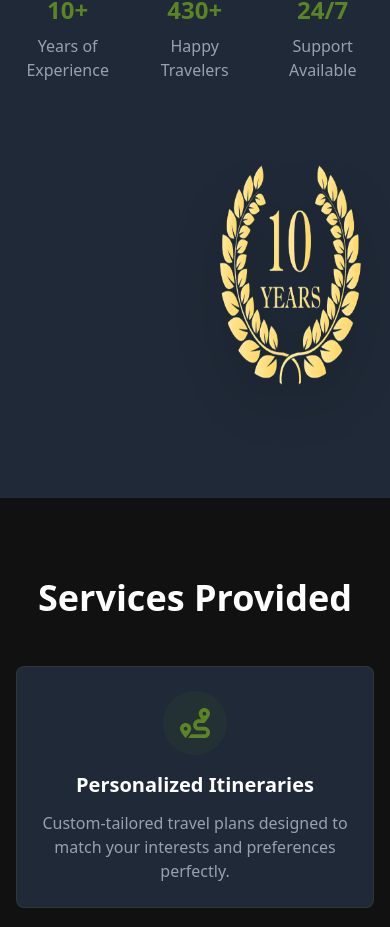
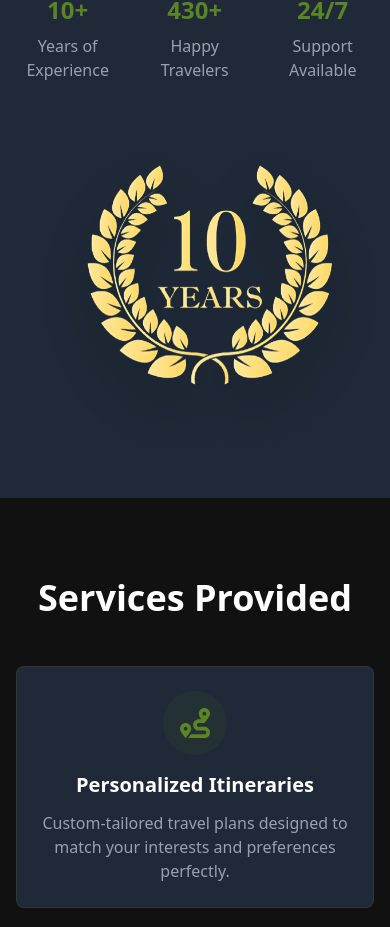
Before and after one commit to henna-maryam/Greenhopper, a React (Vite) app: page / in a window 390 px wide. Shown: the part 5758-6685 px from the top of the page. Built offline with nearby package versions, Linux system fonts and the light colour scheme; no server answers; a web font is replaced by a local one.

Commit message:
transition issue solved

```diff
--- a/src/components/AboutUs.jsx
+++ b/src/components/AboutUs.jsx
@@ -52,7 +52,7 @@ const AboutUs = () => {
                 </div>
               </div>
             </div>
-            <div className="flex justify-center ml-48">
+            <div className="flex justify-center ml-8 sm:ml-16 md:ml-48">
               <img
                 src={badge}
                 alt="10 Years of Trust and Experience Badge"
--- a/src/components/TopIntro.jsx
+++ b/src/components/TopIntro.jsx
@@ -36,7 +36,7 @@ const TopIntro = ({ packages = [] }) => {
         backgroundImage: `url(${images[currentImageIndex]})`,
         backgroundSize: 'cover',
         backgroundPosition: 'center',
-        transition: 'background-image 0.5s ease-in-out',
+        transition: 'background-image 0.3s ease-in-out',
       }}
     >
       <div className="absolute inset-0 bg-gradient-to-r from-black/70 via-black/50 to-black/10" />
```
